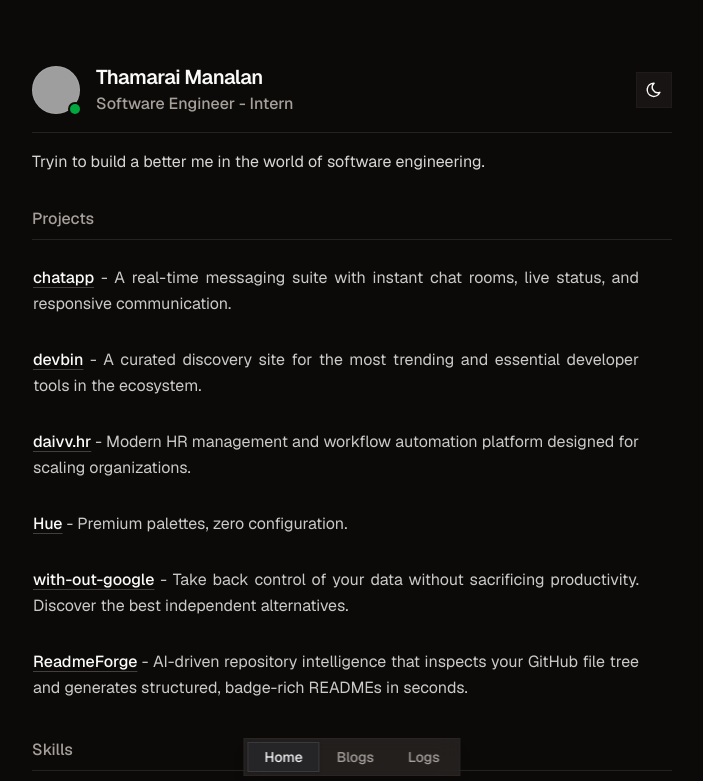
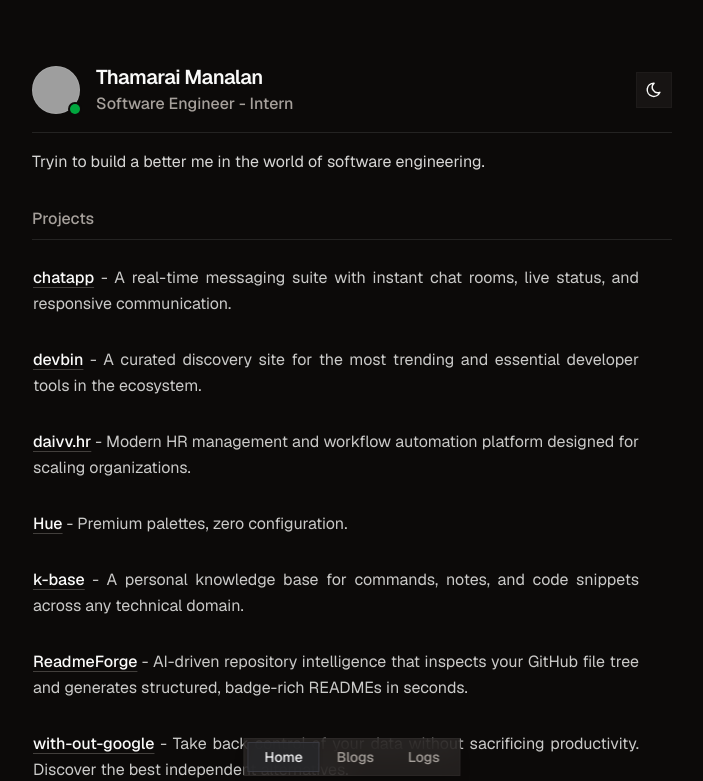
Before and after one commit to thamarai-titan/lotus.dev, a Next.js app: page / in a window 1280 px wide. Shown: the top 781 px of the page, without its empty margins (288-991 px from the left). Built offline with nearby package versions, Linux system fonts and the light colour scheme; grey boxes are pictures that could not be loaded.

Commit message:
new proj

```diff
--- a/components/view/(landing)/Projects.tsx
+++ b/components/view/(landing)/Projects.tsx
@@ -31,10 +31,10 @@ const PROJECT_DATA = [
   },
   {
     id: 5,
-    name: "with-out-google",
+    name: "k-base",
     description:
-      "Take back control of your data without sacrificing productivity. Discover the best independent alternatives.",
-    url: "https://nogoogle.ilotus.dev",
+      "A personal knowledge base for commands, notes, and code snippets across any technical domain.",
+    url: "https://kbase.ilotus.dev",
   },
   {
     id: 6,
@@ -42,6 +42,13 @@ const PROJECT_DATA = [
     description:
       "AI-driven repository intelligence that inspects your GitHub file tree and generates structured, badge-rich READMEs in seconds.",
     url: "https://readme.ilotus.dev",
+  },
+  {
+    id: 7,
+    name: "with-out-google",
+    description:
+      "Take back control of your data without sacrificing productivity. Discover the best independent alternatives.",
+    url: "https://nogoogle.ilotus.dev",
   },
 ];
 
```
